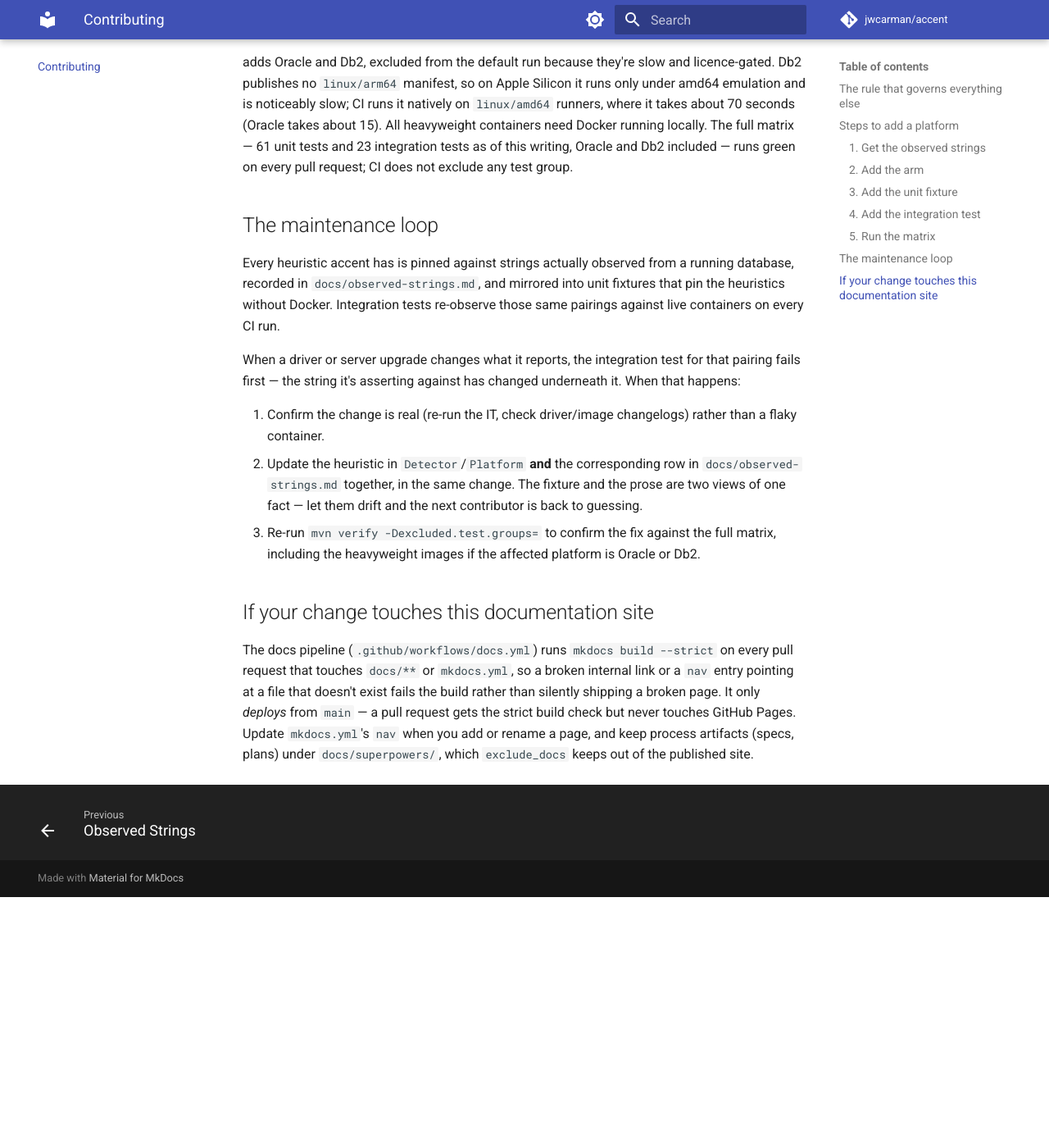
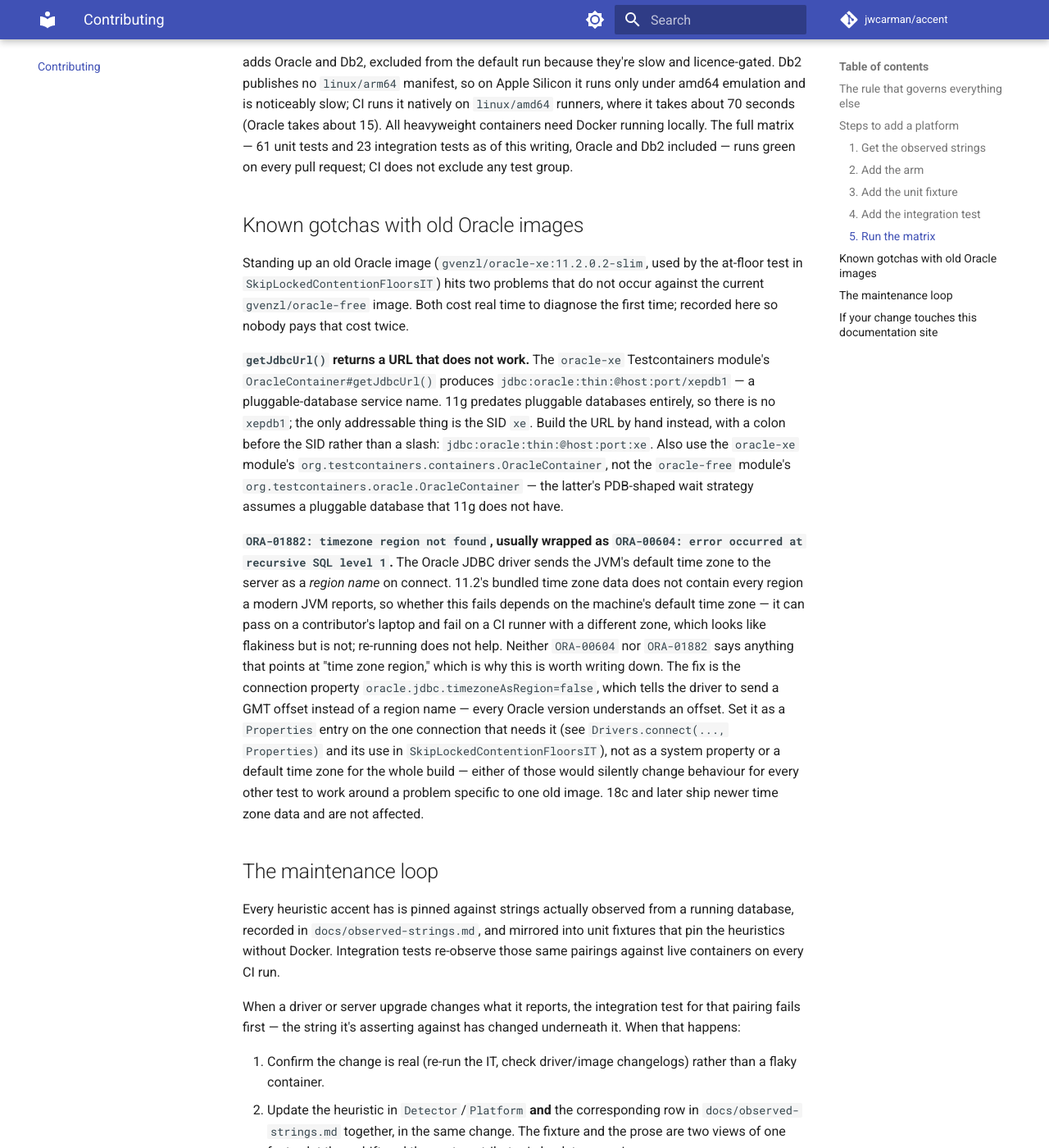
Before and after one commit to jwcarman/accent, an MkDocs documentation site: the page built from docs/contributing.md, in a window 1280 px wide and 1400 px high, scrolled down 2037 px. Shown: the whole window at 82% size. Built offline with MkDocs 1.6.1 and Material for MkDocs 9.7.7, drawn with Linux system fonts in a browser that asks for light colours; comment, search, counter and statistics services are not loaded; before the commit the page ends 3131 px from its top, so only the background shows below that.

Commit message:
Fix ORA-01882 in the Oracle 11.2 at-floor test
The Oracle JDBC driver sends the JVM's default timezone to the server as a
region name. Oracle 11.2's bundled timezone data does not contain every region
a modern JVM knows, so the connection fails with ORA-00604 wrapping ORA-01882.
This passed locally and failed on CI purely because the two machines have
different default timezones.

Setting oracle.jdbc.timezoneAsRegion=false on that one connection makes the
driver send a GMT offset instead. Scoped to the Oracle 11.2 test rather than
applied build-wide, so no other test's behaviour changes. 18c and later ship
newer timezone data and are unaffected.

Recorded in docs/contributing.md alongside the xepdb1-vs-SID URL quirk, since
ORA-00604 at recursive SQL level 1 points nowhere useful on its own.

Co-Authored-By: Claude Opus 5 (1M context) <noreply@anthropic.com>
Claude-Session: https://claude.ai/code/session_01Gturtr2vCoUvwHNHSJzMhe

```diff
--- a/docs/contributing.md
+++ b/docs/contributing.md
@@ -99,6 +99,43 @@ full matrix — 61 unit tests and 23 integration tests as of this writing,
 Oracle and Db2 included — runs green on every pull request; CI does not
 exclude any test group.
 
+## Known gotchas with old Oracle images
+
+Standing up an old Oracle image (`gvenzl/oracle-xe:11.2.0.2-slim`, used by
+the at-floor test in `SkipLockedContentionFloorsIT`) hits two problems that
+do not occur against the current `gvenzl/oracle-free` image. Both cost real
+time to diagnose the first time; recorded here so nobody pays that cost
+twice.
+
+**`getJdbcUrl()` returns a URL that does not work.** The `oracle-xe`
+Testcontainers module's `OracleContainer#getJdbcUrl()` produces
+`jdbc:oracle:thin:@host:port/xepdb1` — a pluggable-database service name.
+11g predates pluggable databases entirely, so there is no `xepdb1`; the only
+addressable thing is the SID `xe`. Build the URL by hand instead, with a
+colon before the SID rather than a slash:
+`jdbc:oracle:thin:@host:port:xe`. Also use the `oracle-xe` module's
+`org.testcontainers.containers.OracleContainer`, not the `oracle-free`
+module's `org.testcontainers.oracle.OracleContainer` — the latter's
+PDB-shaped wait strategy assumes a pluggable database that 11g does not have.
+
+**`ORA-01882: timezone region not found`, usually wrapped as
+`ORA-00604: error occurred at recursive SQL level 1`.** The Oracle JDBC
+driver sends the JVM's default time zone to the server as a *region name* on
+connect. 11.2's bundled time zone data does not contain every region a
+modern JVM reports, so whether this fails depends on the machine's default
+time zone — it can pass on a contributor's laptop and fail on a CI runner
+with a different zone, which looks like flakiness but is not; re-running
+does not help. Neither `ORA-00604` nor `ORA-01882` says anything that points
+at "time zone region," which is why this is worth writing down. The fix is
+the connection property `oracle.jdbc.timezoneAsRegion=false`, which tells
+the driver to send a GMT offset instead of a region name — every Oracle
+version understands an offset. Set it as a `Properties` entry on the one
+connection that needs it (see `Drivers.connect(..., Properties)` and its use
+in `SkipLockedContentionFloorsIT`), not as a system property or a default
+time zone for the whole build — either of those would silently change
+behaviour for every other test to work around a problem specific to one old
+image. 18c and later ship newer time zone data and are not affected.
+
 ## The maintenance loop
 
 Every heuristic accent has is pinned against strings actually observed from a
```
Also changed, not shown: docs/observed-strings.md (+9 -0 lines), 2 other files.
